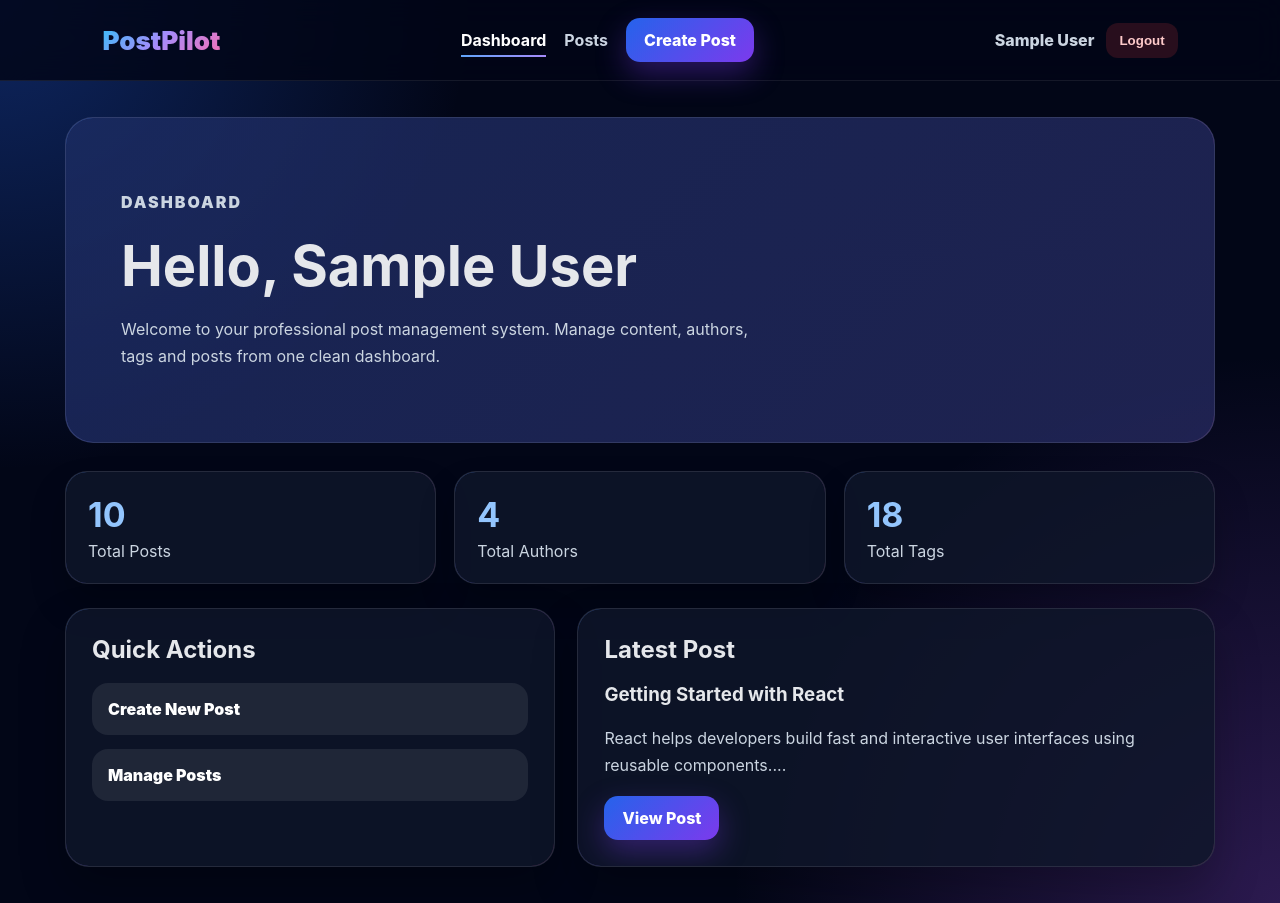
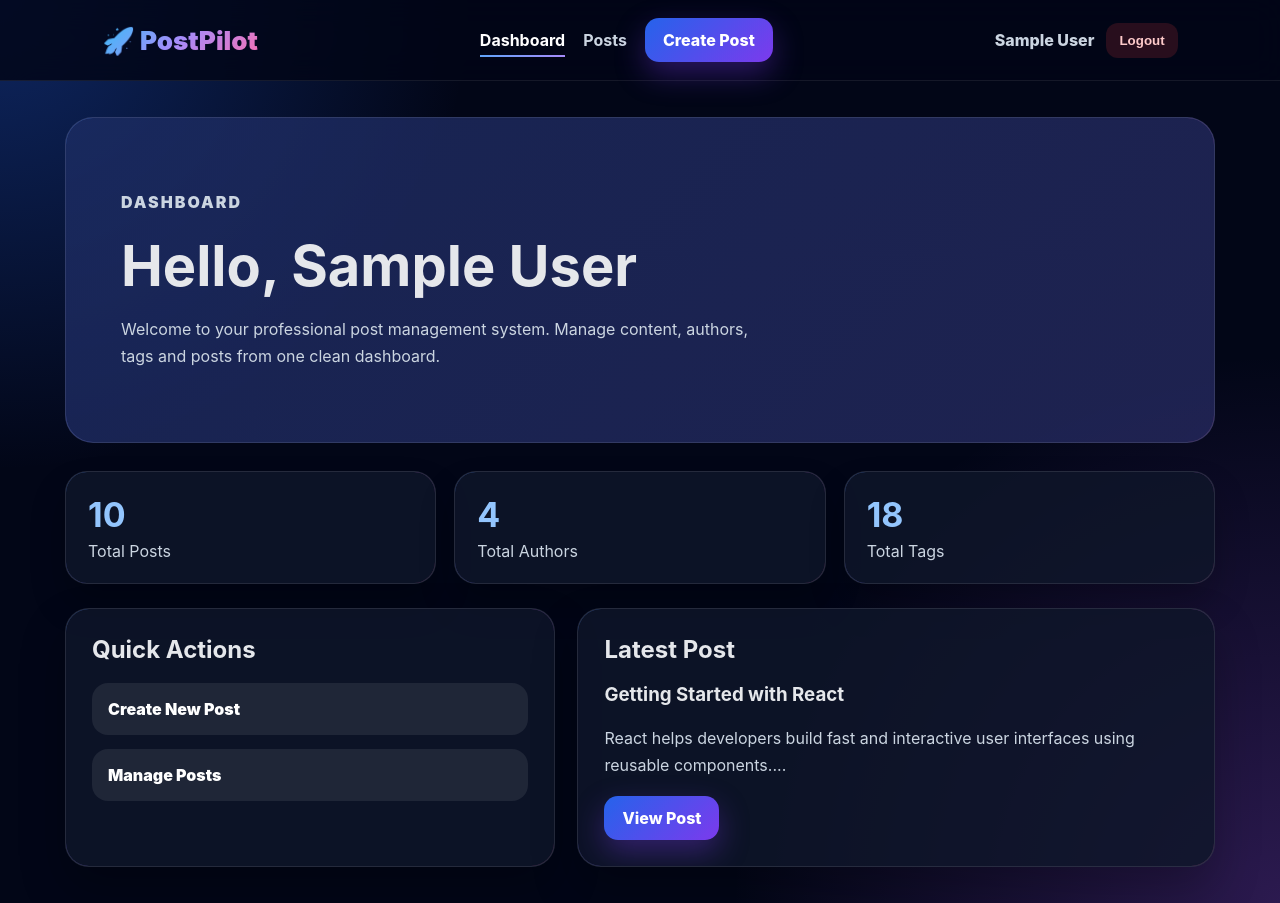
Before and after one commit to Kesarkarale/post-management-system, a React (Vite) app: page / in a window 1280 px wide. Built offline with nearby package versions, Linux system fonts and the light colour scheme; sample sign-in values are in the browser's storage.

Commit message:
Update Header.jsx

```diff
--- a/src/components/Header.jsx
+++ b/src/components/Header.jsx
@@ -12,8 +12,7 @@ export default function Header() {
 
   return (
     <header className="header">
-      <Link to="/" className="logo">PostPilot</Link>
-
+<Link to="/" className="logo">🚀 PostPilot</Link>
       <nav>
         <NavLink to="/">Dashboard</NavLink>
         <NavLink to="/posts">Posts</NavLink>
```
